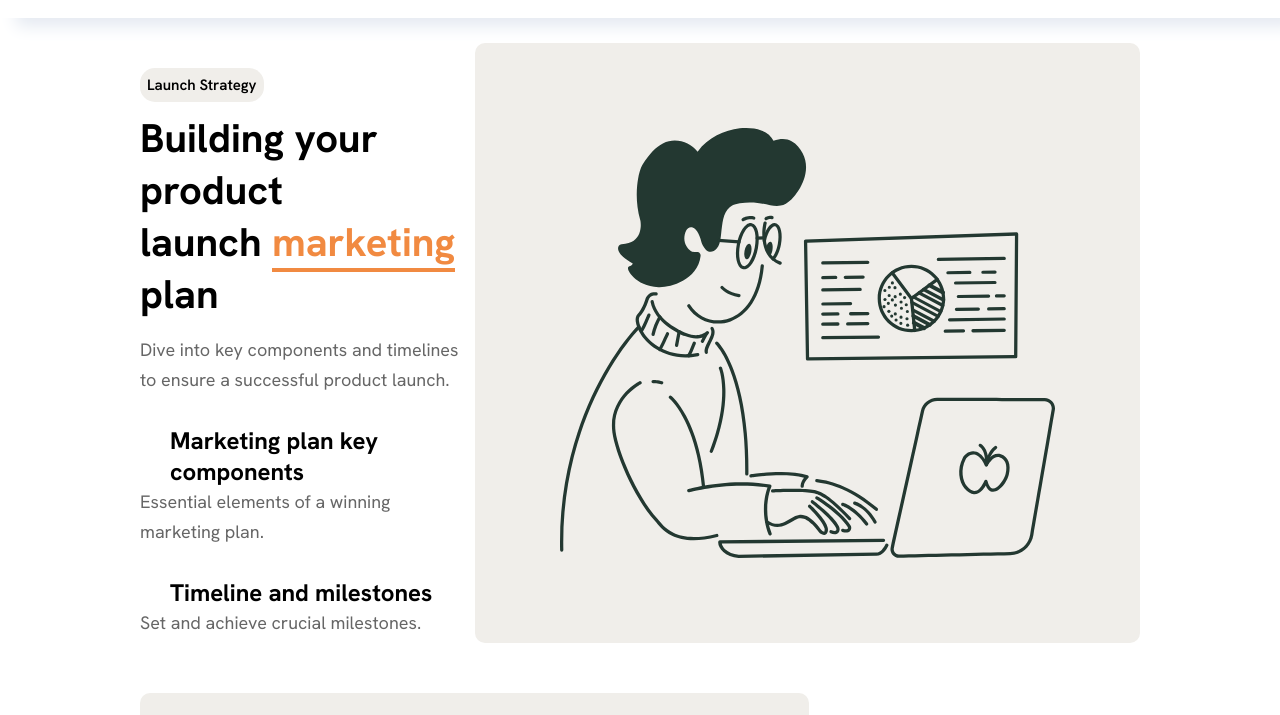
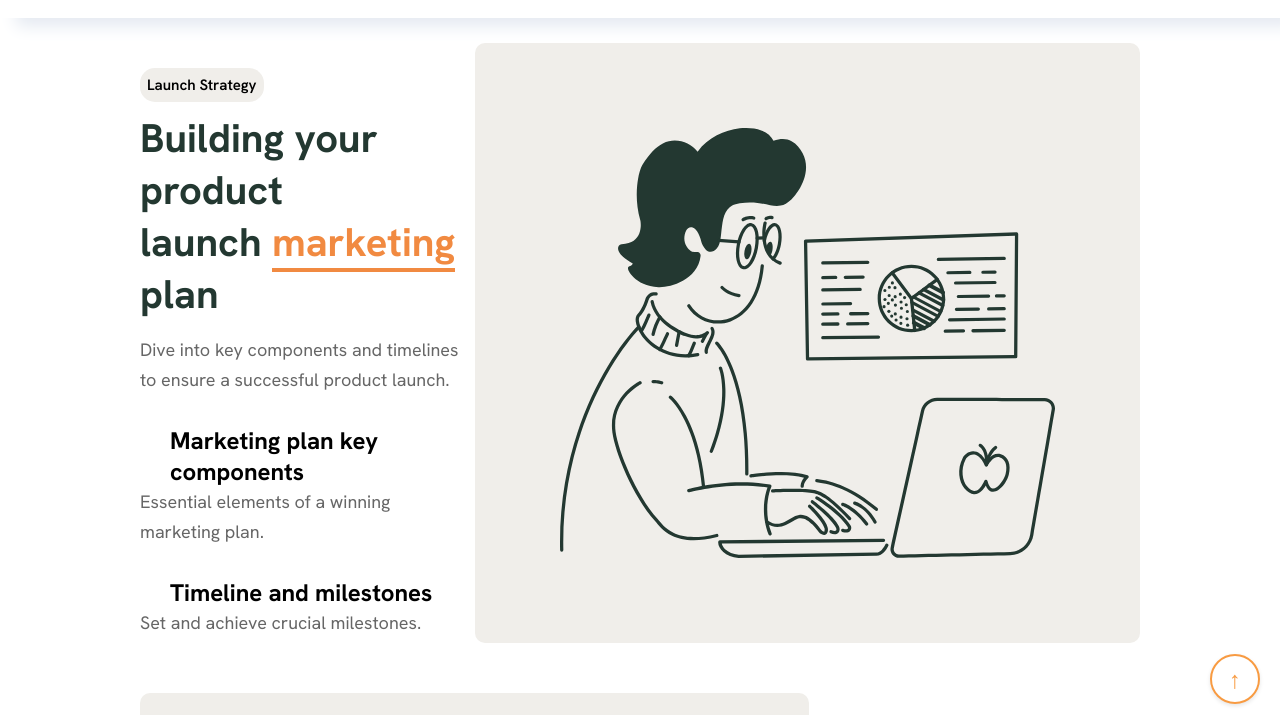
Before and after one commit to Bruno-Braganca-Fernandes/Marketing-page, a plain HTML site: page index.html in a window 1280 px wide. Shown: the part 76-791 px from the top of the page. Drawn offline with Linux system fonts and the light colour scheme.

Commit message:
Adding ScrollToTopBtn

```diff
--- a/index.html
+++ b/index.html
@@ -257,6 +257,8 @@
             <h6>Privacy Policy</h6>
         </div>
     </footer>
+    <!-- Botão de rolagem para o topo -->
+    <a href="#" id="scrollToTopBtn">↑</a>
 </body>
 
 </html>
--- a/style.css
+++ b/style.css
@@ -4,6 +4,10 @@
     box-sizing: border-box;
     font-family: "Hanken Grotesk", sans-serif;
     font-optical-sizing: auto;
+}
+
+html {
+    scroll-behavior: smooth;
 }
 
 header {
@@ -70,6 +74,7 @@ main {
 .content h2 {
     font-size: 250%;
     margin-bottom: 15px;
+    color: #233831;
 }
 
 .content h6 {
@@ -309,6 +314,10 @@ span {
     background-color: #344841;
 }
 
+#form .content h2 {
+    color: #fff;
+}
+
 .form-container {
     background-color: #fff;
     width: 80%;
@@ -357,11 +366,11 @@ input[type="checkbox"] {
 
 .footer {
     display: flex;
-    justify-content: space-around;
+    justify-content: space-between;
     margin-top: 40px;
-    padding: 40px;
+    padding: 30px;
     border-top: 1px solid #F0EEEA;
-    text-align: center;
+    align-items: center;
 }
 
 footer p {
@@ -374,7 +383,7 @@ footer p {
 
 .footer .policy {
     font-size: 30px;
-    margin-right: 40px;
+    margin-left: 40px;
     color: #233831;
 }
 
@@ -383,3 +392,27 @@ footer p {
     color: #F18A41;
     transition: 0.4s;
 }
+
+#scrollToTopBtn {
+    position: fixed;
+    bottom: 20px;
+    right: 20px;
+    width: 50px;
+    height: 50px;
+    background-color: #fff;
+    border: 2px solid #F89B42;
+    border-radius: 50%;
+    display: flex;
+    justify-content: center;
+    align-items: center;
+    box-shadow: 0 2px 4px rgba(0, 0, 0, 0.1);
+    cursor: pointer;
+    text-decoration: none;
+    color: #F89B42;
+    font-size: 24px;
+}
+
+#scrollToTopBtn:hover {
+    background-color: #F89B42;
+    color: #fff;
+}
```
